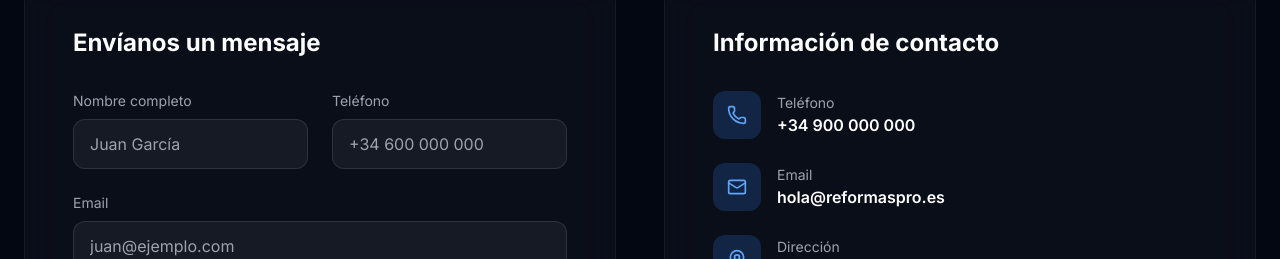
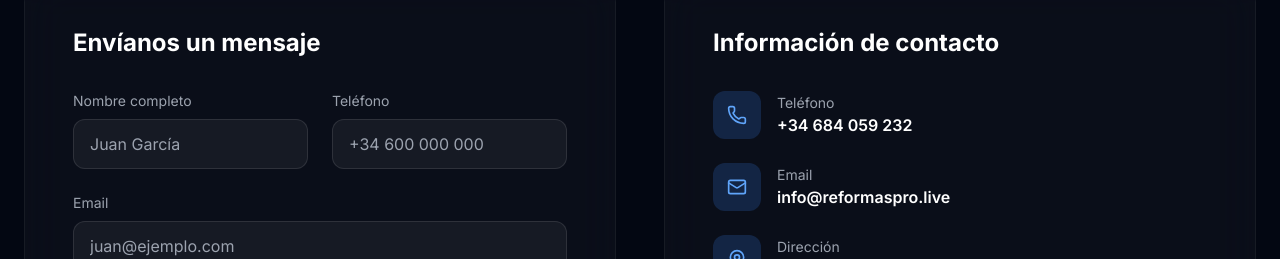
Before and after one commit to IbrahimRiani/servicios-tech-reformas, a Next.js app: page /contacto in a window 1280 px wide. Shown: the part 346-605 px from the top of the page. Built offline with nearby package versions, Linux system fonts and the light colour scheme.

Commit message:
fix: actualiza contacto - teléfono +34 684 059 232, email info@reformaspro.live, metadatos

```diff
--- a/src/app/aviso-legal/page.tsx
+++ b/src/app/aviso-legal/page.tsx
@@ -24,7 +24,7 @@ export default function AvisoLegalPage() {
               <li><strong>Denominación social:</strong> ReformasPro</li>
               <li><strong>NIF:</strong> XXXXXXXXXX</li>
               <li><strong>Domicilio:</strong> Madrid, España</li>
-              <li><strong>Email:</strong> hola@reformaspro.es</li>
+              <li><strong>Email:</strong> info@reformaspro.live</li>
             </ul>
 
             <h2 className="text-2xl font-bold text-white pt-4">2. Objeto</h2>
--- a/src/app/contacto/page.tsx
+++ b/src/app/contacto/page.tsx
@@ -204,7 +204,7 @@ function ContactoContent() {
                     </div>
                     <div>
                       <p className="text-gray-400 text-sm">Teléfono</p>
-                      <p className="text-white font-semibold">+34 900 000 000</p>
+                      <p className="text-white font-semibold">+34 684 059 232</p>
                     </div>
                   </div>
 
@@ -214,7 +214,7 @@ function ContactoContent() {
                     </div>
                     <div>
                       <p className="text-gray-400 text-sm">Email</p>
-                      <p className="text-white font-semibold">hola@reformaspro.es</p>
+                      <p className="text-white font-semibold">info@reformaspro.live</p>
                     </div>
                   </div>
 
--- a/src/app/layout.tsx
+++ b/src/app/layout.tsx
@@ -4,14 +4,23 @@ import Providers from '@/components/Providers'
 import WhatsAppButton from '@/components/WhatsAppButton'
 
 export const metadata: Metadata = {
-  title: 'Reformas Premium - El Futuro de las Reformas',
-  description: 'Servicios de reformas integrales, pintura técnica y limpieza industrial con tecnología IA. Consigue tu presupuesto en segundos.',
-  keywords: 'reformas, pintura, limpieza industrial, presupuesto online, reformas Madrid',
+  title: 'ReformasPro AI - Reformas, Pintura y Limpieza con Inteligencia Artificial',
+  description: 'Servicio de reformas integrales, pintura técnica y limpieza industrial con IA. Consigue tu presupuesto instantáneo. Madrid y España.',
+  keywords: 'reformas, pintura, limpieza industrial, presupuesto IA, reformas Madrid, servicio técnico',
   openGraph: {
-    title: 'Reformas Premium - El Futuro de las Reformas',
+    title: 'ReformasPro AI - El futuro de las reformas',
     description: 'Servicios de reformas integrales, pintura técnica y limpieza industrial con tecnología IA.',
+    url: 'https://reformaspro.live',
+    siteName: 'ReformasPro',
+    locale: 'es_ES',
     type: 'website',
-    locale: 'es_ES',
+  },
+  robots: {
+    index: true,
+    follow: true,
+  },
+  alternates: {
+    canonical: 'https://reformaspro.live',
   },
 }
 
--- a/src/app/privacidad/page.tsx
+++ b/src/app/privacidad/page.tsx
@@ -18,7 +18,7 @@ export default function PrivacidadPage() {
           <div className="glass rounded-3xl p-8 space-y-6 text-gray-300">
             <h2 className="text-2xl font-bold text-white">1. Responsable del tratamiento</h2>
             <p>
-              El responsable del tratamiento de sus datos personales es ReformasPro, con domicilio en Madrid, España, y email de contacto: hola@reformaspro.es
+              El responsable del tratamiento de sus datos personales es ReformasPro, con domicilio en Madrid, España, y email de contacto: info@reformaspro.live
             </p>
 
             <h2 className="text-2xl font-bold text-white pt-4">2. Finalidad del tratamiento</h2>
```
